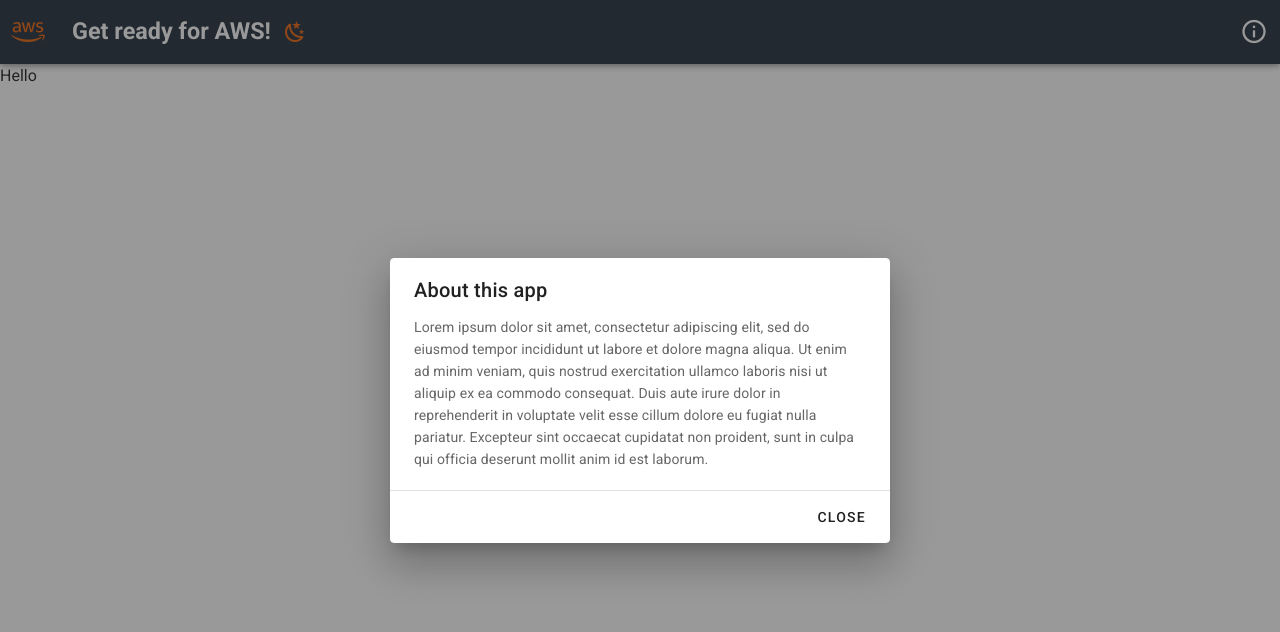
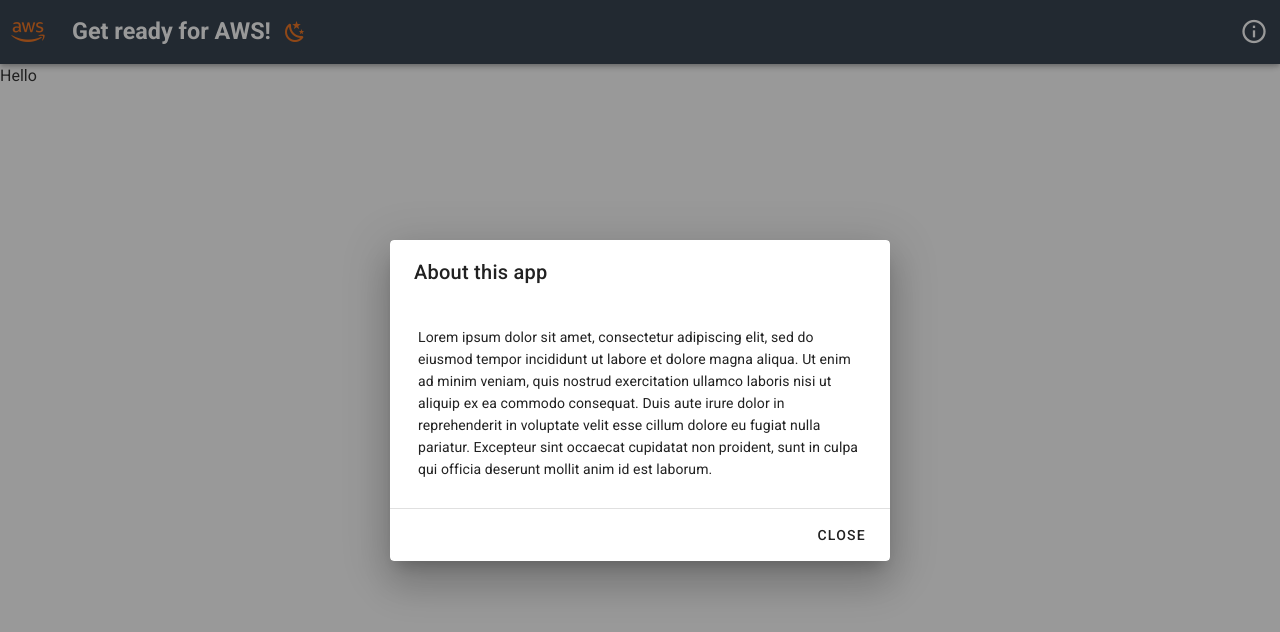
Before and after one commit to dilapitan/test-me-at-aws, a Vue app: page / in a window 1280 px wide. Both pictures are taken after a click on the button 1254 px from the left and 32 px from the top of the page. Shown: the top 632 px of the page. Built offline with nearby package versions, Linux system fonts and the light colour scheme.

Commit message:
Add About component

```diff
--- a/src/App.vue
+++ b/src/App.vue
@@ -26,15 +26,7 @@
         <v-card>
           <v-card-title> About this app </v-card-title>
 
-          <v-card-text>
-            Lorem ipsum dolor sit amet, consectetur adipiscing elit, sed do
-            eiusmod tempor incididunt ut labore et dolore magna aliqua. Ut enim
-            ad minim veniam, quis nostrud exercitation ullamco laboris nisi ut
-            aliquip ex ea commodo consequat. Duis aute irure dolor in
-            reprehenderit in voluptate velit esse cillum dolore eu fugiat nulla
-            pariatur. Excepteur sint occaecat cupidatat non proident, sunt in
-            culpa qui officia deserunt mollit anim id est laborum.
-          </v-card-text>
+          <About />
 
           <v-divider></v-divider>
 
@@ -55,12 +47,14 @@
 </template>
 
 <script>
+import About from '@/components/About'
 import Home from '@/components/Home'
 
 export default {
   name: 'App',
 
   components: {
+    About,
     Home,
   },
 
--- /dev/null
+++ b/src/components/About.vue
@@ -0,0 +1,13 @@
+<template>
+  <v-container>
+    <v-card-text>
+      Lorem ipsum dolor sit amet, consectetur adipiscing elit, sed do eiusmod
+      tempor incididunt ut labore et dolore magna aliqua. Ut enim ad minim
+      veniam, quis nostrud exercitation ullamco laboris nisi ut aliquip ex ea
+      commodo consequat. Duis aute irure dolor in reprehenderit in voluptate
+      velit esse cillum dolore eu fugiat nulla pariatur. Excepteur sint occaecat
+      cupidatat non proident, sunt in culpa qui officia deserunt mollit anim id
+      est laborum.
+    </v-card-text>
+  </v-container>
+</template>
```
